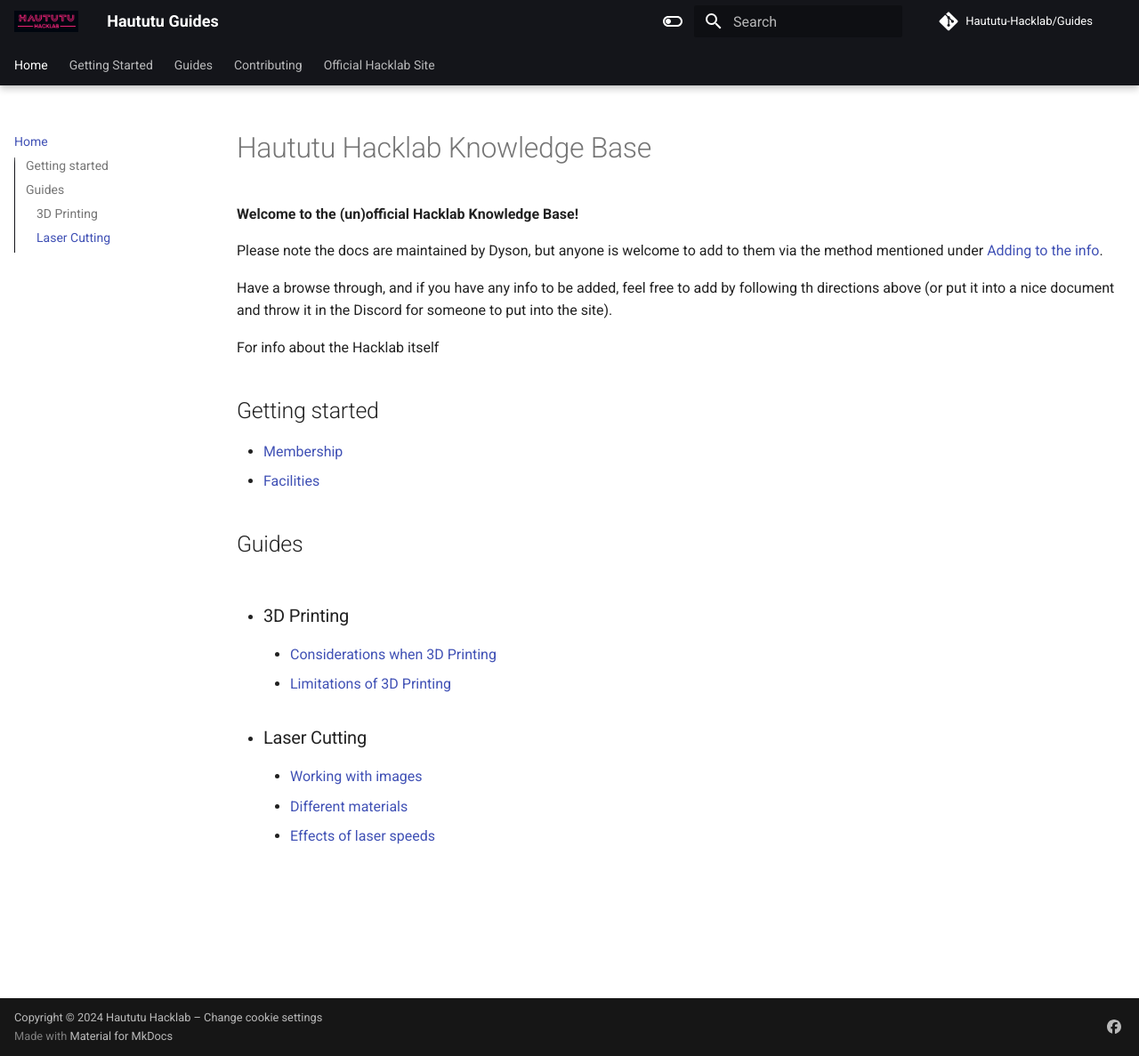
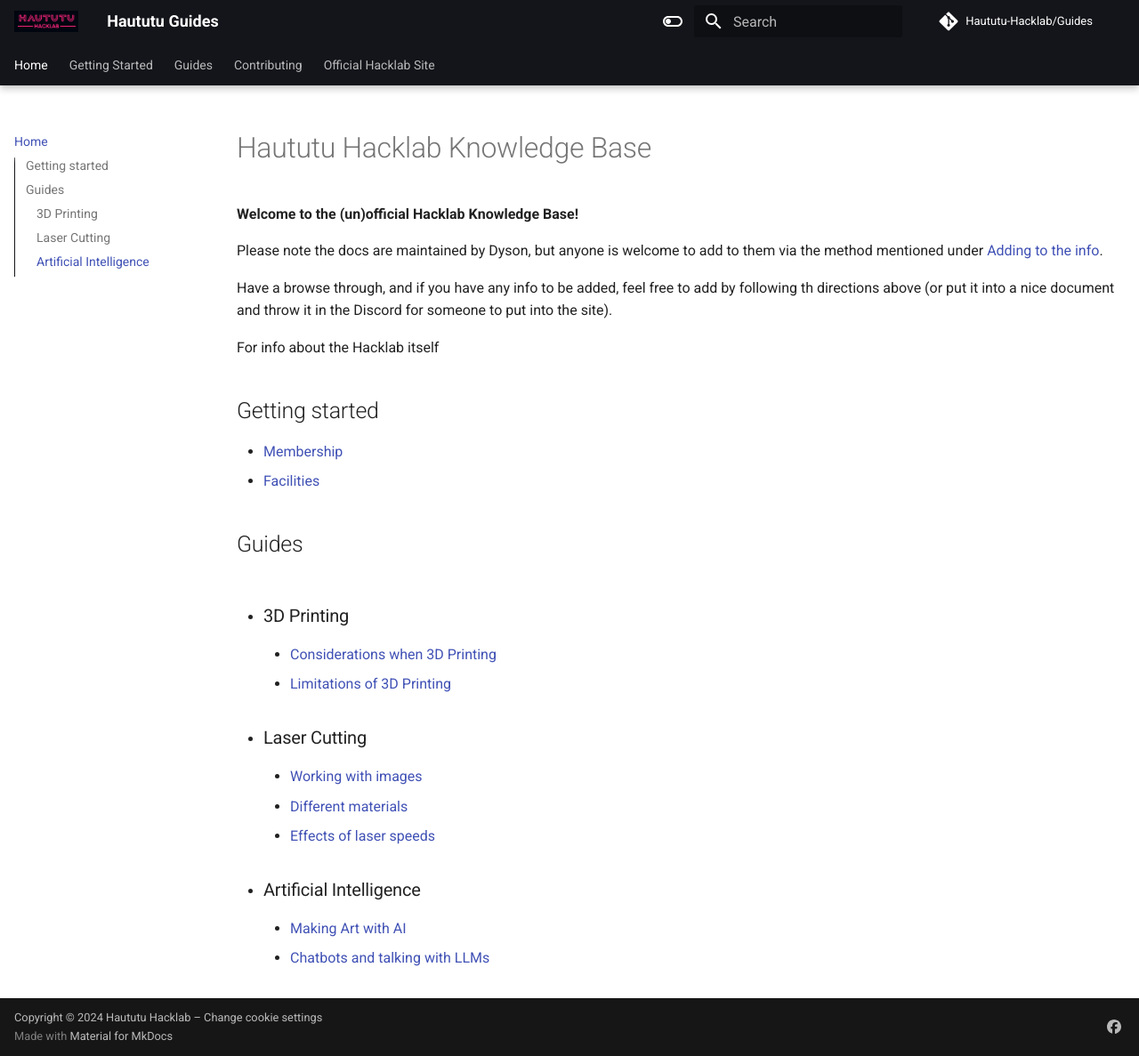
Before and after one commit to Haututu-Hacklab/Guides, an MkDocs documentation site: the page built from docs/index.md, in a window 1280 px wide and 1187 px high. Shown: the whole window at 89% size. Built offline with MkDocs 1.6.1 and Material for MkDocs 9.7.7, drawn with Linux system fonts in a browser that asks for light colours; comment, search, counter and statistics services are not loaded.

Commit message:
Link AI pages on index pages.

```diff
--- a/docs/index.md
+++ b/docs/index.md
@@ -28,3 +28,8 @@
     - [Working with images](./guides/laser/images)
     - [Different materials](./guides/laser/materials)
     - [Effects of laser speeds](./guides/laser/speeds)
+
+- ### Artificial Intelligence
+
+    - [Making Art with AI](guides/ai/art)
+    - [Chatbots and talking with LLMs](guides/ai/chat)
```
Also changed, not shown: docs/guides/index.md (+5 -0 lines).
